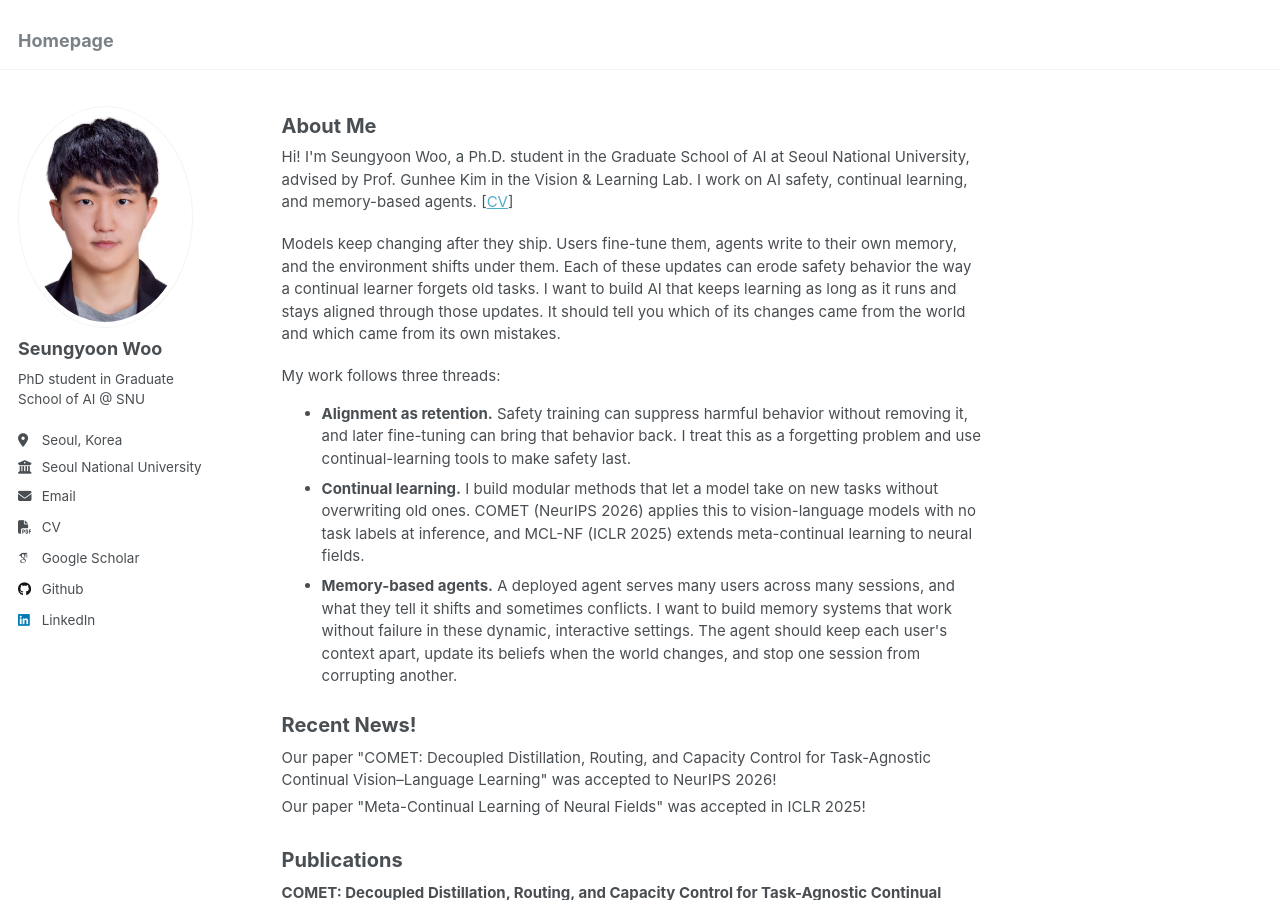
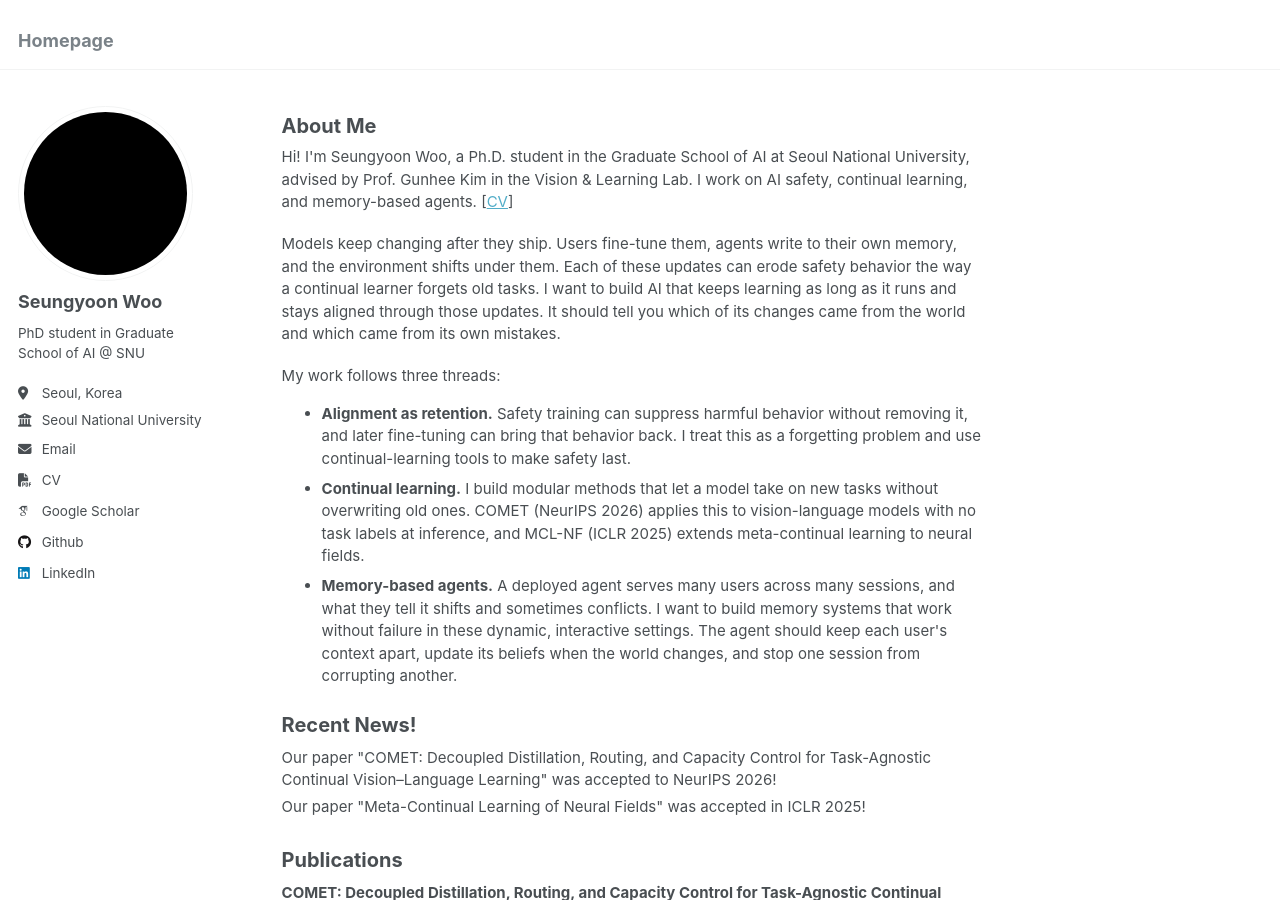
Before and after one commit to seungyoon-woo/seungyoon-woo.github.io, a Jekyll site: the page built from _pages/about.md, in a window 1280 px wide and 900 px high. Built offline with Jekyll 4.4.1, drawn with Linux system fonts in a browser that asks for light colours; some web fonts are replaced.

Commit message:
Replace sidebar avatar with solid black image
Co-Authored-By: Claude Opus 5.5 <noreply@anthropic.com>
Claude-Session: https://claude.ai/code/session_01KLpEtw1okTAV2xLuLFvvu3

```diff
--- a/_config.yml
+++ b/_config.yml
@@ -21,7 +21,7 @@ repository               : "seungyoon-woo/seungyoon-woo.github.io"
 #               Additional customization can be done by editing /_includes/author-profile.html
 author:
   # Biographic information
-  avatar           : "profile.jpg"
+  avatar           : "avatar-black.png"
   name             : "Seungyoon Woo"
   pronouns         : # "he/him"
   bio              : "PhD student in Graduate School of AI @ SNU"
```
Also changed, not shown: images/avatar-black.png (added).
